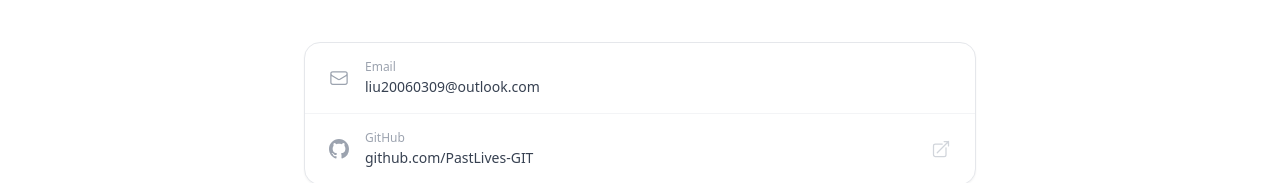
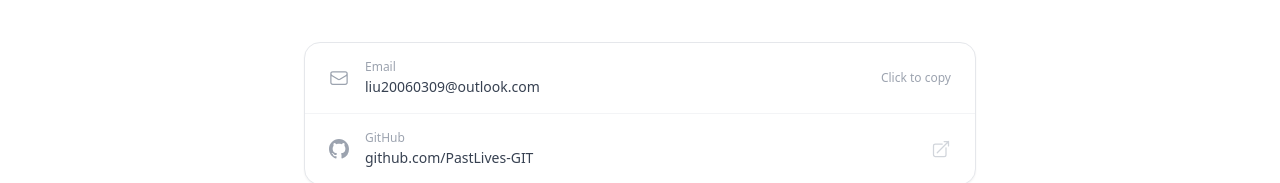
Before and after one commit to PastLives-GIT/PortfolioProjectRepository, a React (Vite) app: page / in a window 1280 px wide. Shown: the part 2417-2600 px from the top of the page. Built offline with nearby package versions, Linux system fonts and the light colour scheme.

Commit message:
联系方式中邮箱一项的点击复制的提示按钮改为一直显示，且电脑端也会像其下方的github链接跳转按钮那样，悬浮变紫。

```diff
--- a/src/components/Contact.tsx
+++ b/src/components/Contact.tsx
@@ -148,7 +148,7 @@ function Contact() {
                       {t('Copied!', '已复制！')}
                     </span>
                   ) : (
-                    <span className="shrink-0 text-xs text-gray-400 dark:text-gray-500 opacity-0 group-hover:opacity-100 transition-opacity">
+                    <span className="shrink-0 text-xs text-gray-400 dark:text-gray-500 group-hover:text-purple-400 transition-colors">
                       {t('Click to copy', '点击复制')}
                     </span>
                   )}
```
